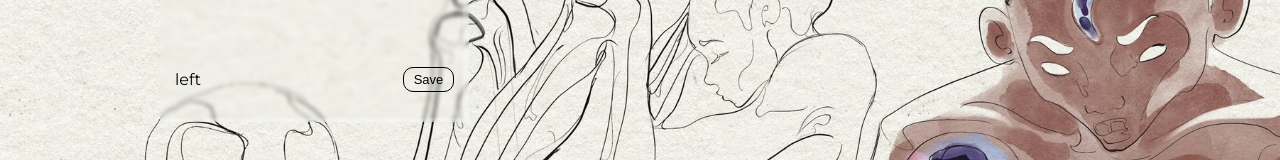
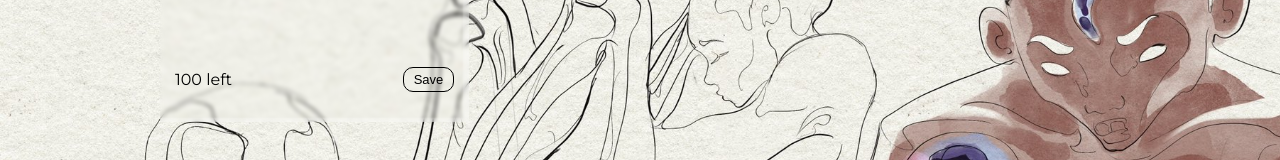
Before and after one commit to MikeAriyo/Note-App, a React (Create React App) app: page / in a window 1280 px wide. Shown: the part 170-330 px from the top of the page. Built offline with nearby package versions, Linux system fonts and the light colour scheme.

Commit message:
started implementing the character counter

```diff
--- a/src/Components/NoteComponents/CreateNote.js
+++ b/src/Components/NoteComponents/CreateNote.js
@@ -1,6 +1,8 @@
 import { React } from "react";
 
 function CreateNote({ textHandler, saveHandler, inputText }) {
+  const charLimit = 100;
+  const charLeft = charLimit - inputText.length;
   return (
     <div className="note" style={{ background: "rgba(255, 255, 255, 0)" }}>
       <textarea
@@ -13,7 +15,7 @@ function CreateNote({ textHandler, saveHandler, inputText }) {
       ></textarea>
 
       <div className="note__footer">
-        <span className="label"> left</span>
+        <span className="label">{charLeft} left</span>
         <button className="note__save" onClick={saveHandler}>
           Save
         </button>
```
